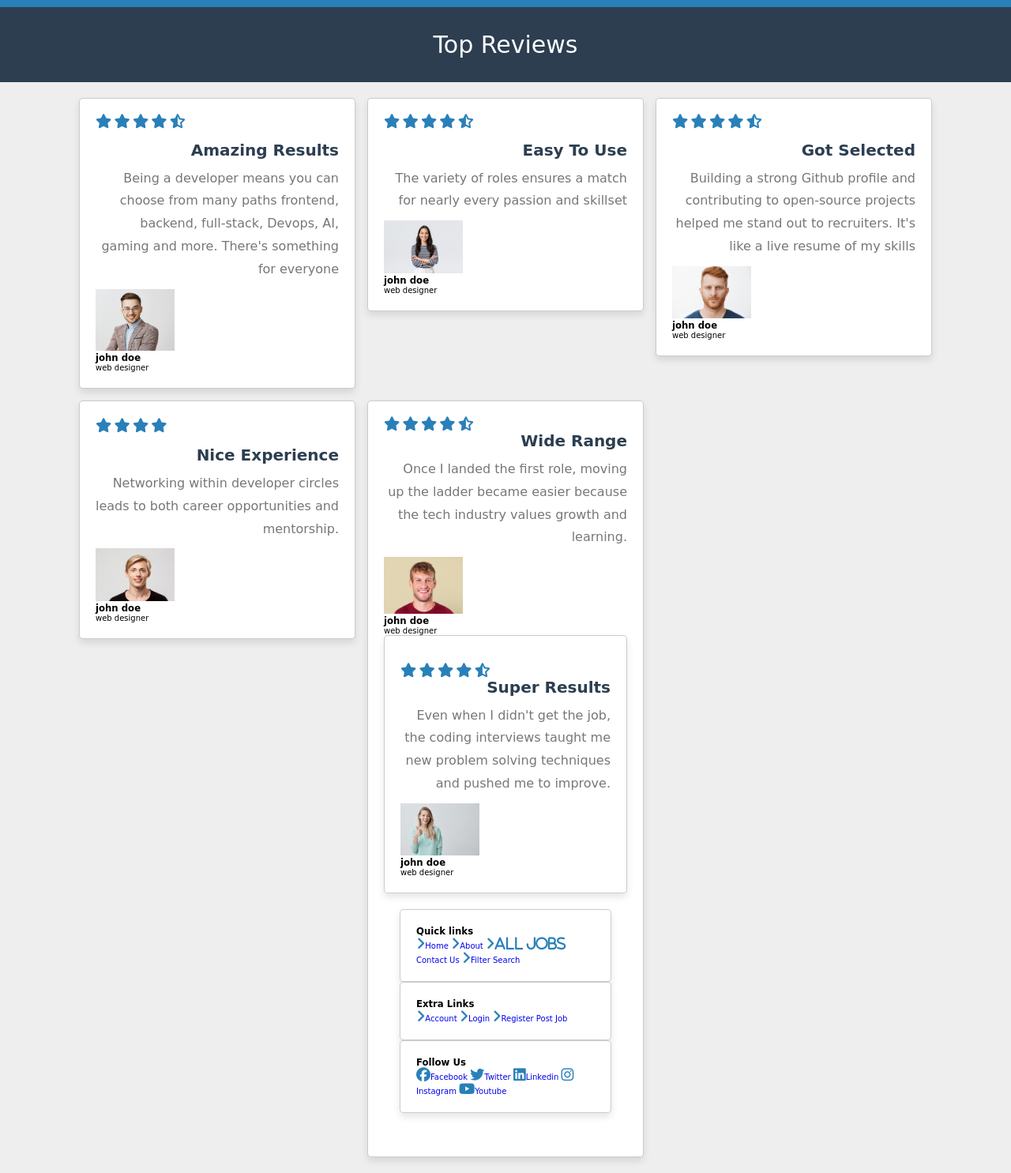
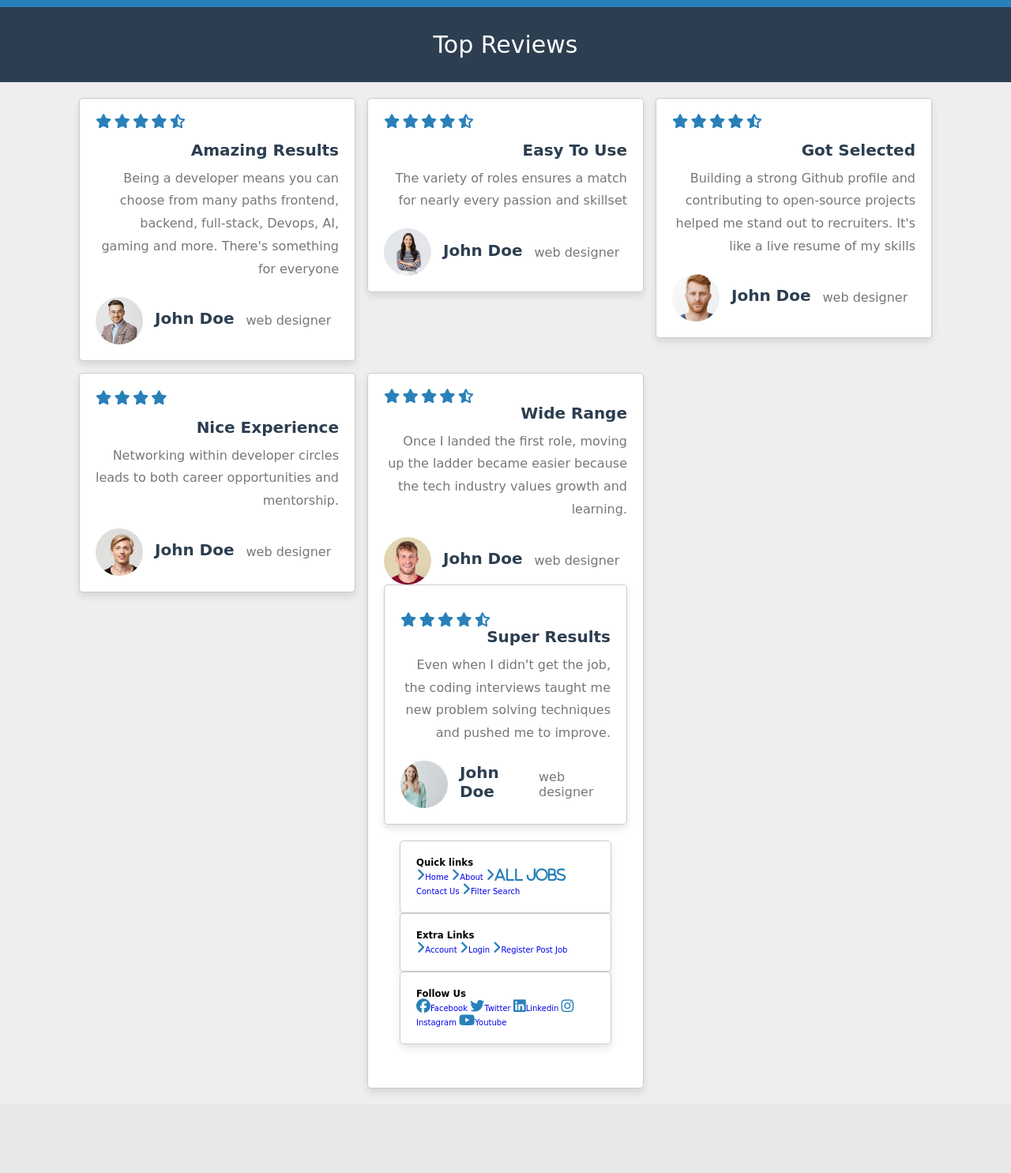
Before and after one commit to Kanit5/Job-Finder, a PHP site: page /about.html in a window 1280 px wide. Shown: the part 1029-2514 px from the top of the page at 79% size. After the commit the page ends 2409 px from the top, so only its background shows below. Run offline with PHP 8.4, Linux system fonts and the light colour scheme; some libraries are stand-ins or nearby versions.

Commit message:
joni update

```diff
--- a/style.css
+++ b/style.css
@@ -426,3 +426,29 @@ gap: 1.5rem;
     padding: 1rem 0;
     line-height: 1.8;
 }
+
+.reviews .box-container .box .user{
+    display: flex;
+    gap: 1.5rem;
+    align-items: center;
+    margin-top: 1rem;
+}
+
+.reviews .box-container .box .user img{
+    height: 6rem;
+    width: 6rem;
+    border-radius: 50%;
+    object-fit: cover;
+}
+
+.reviews .box-container .box .user h3{
+    font-size: 2rem;
+    color: var(--black);
+    margin-bottom: .5rem;
+    text-transform: capitalize;
+}
+
+.reviews .box-container .box .user span{
+    color: var(--light-color);
+    font-size: 1.6rem;
+}
```
